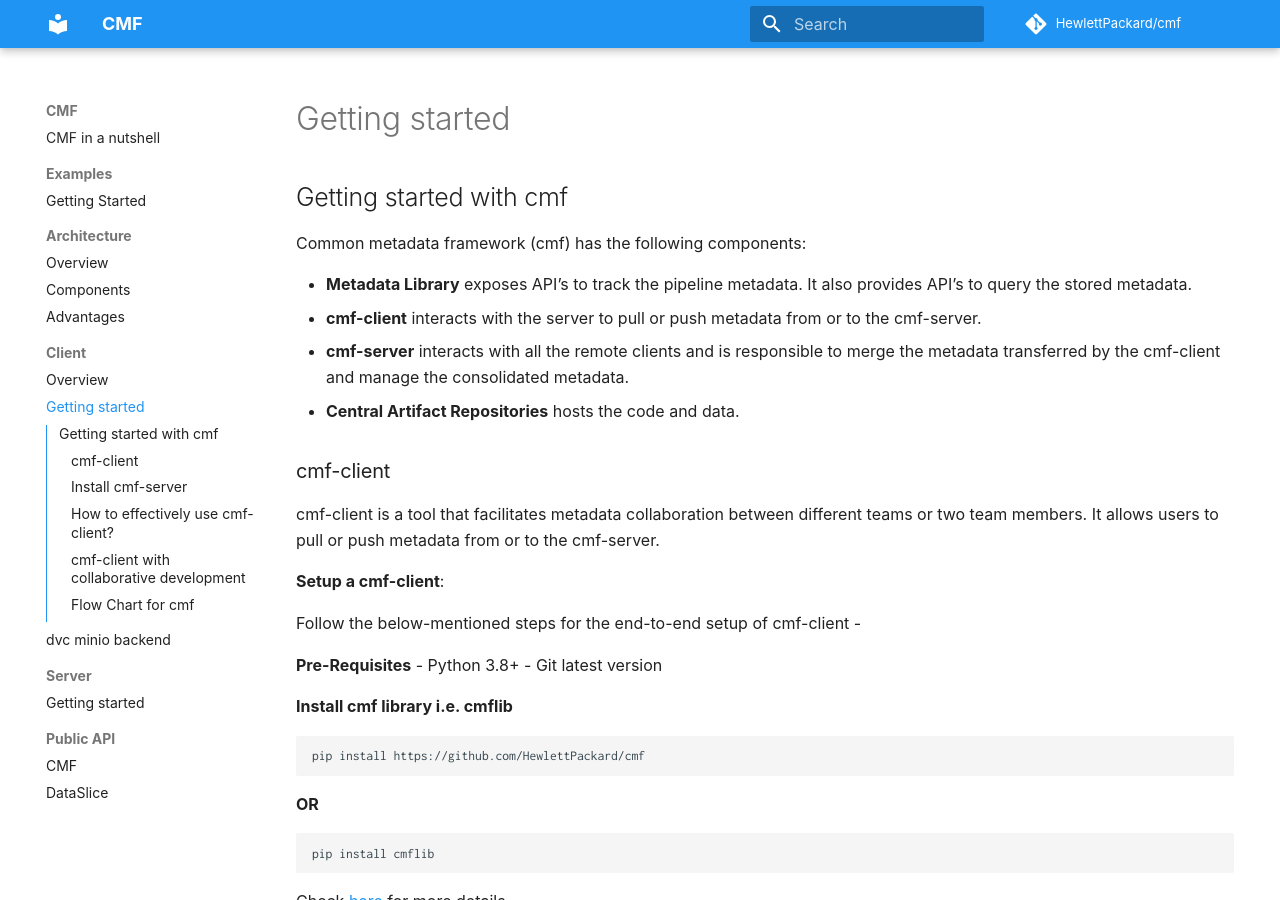
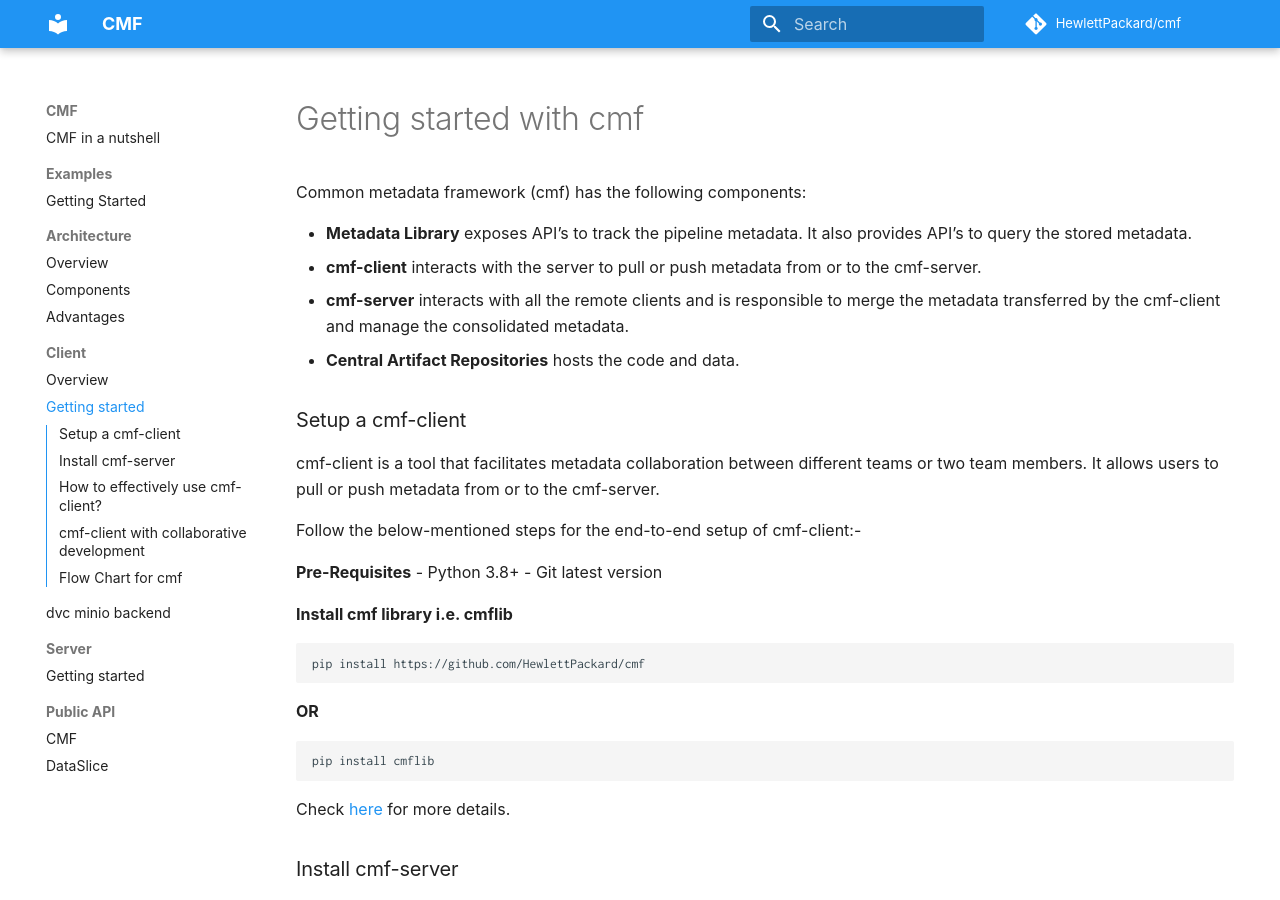
Before and after one commit to HewlettPackard/cmf, an MkDocs documentation site: the page built from docs/cmf_client/step-by-step.md, in a window 1280 px wide and 900 px high. Built offline with MkDocs 1.6.1 and Material for MkDocs 9.7.7, drawn with Linux system fonts in a browser that asks for light colours; some web fonts are replaced; comment, search, counter and statistics services are not loaded.

Commit message:
Update step-by-step.md

````diff
--- a/docs/cmf_client/step-by-step.md
+++ b/docs/cmf_client/step-by-step.md
@@ -1,4 +1,4 @@
-## Getting started with cmf
+# Getting started with cmf
 Common metadata framework (cmf) has the following components:
 
 - **Metadata Library** exposes API’s to track the pipeline metadata. It also provides API’s to query the stored metadata.
@@ -6,16 +6,14 @@
 - **cmf-server** interacts with all the remote clients and is responsible to merge the metadata transferred by the cmf-client and manage the consolidated metadata.
 - **Central Artifact Repositories** hosts the code and data.
 
-### cmf-client
+### Setup a cmf-client
 cmf-client is a tool that facilitates metadata collaboration between different teams or two team members. It allows users to pull or push metadata from or to the cmf-server.
 
-**Setup a cmf-client**:
-
-Follow the below-mentioned steps for the end-to-end setup of cmf-client -
+Follow the below-mentioned steps for the end-to-end setup of cmf-client:-
 
 **Pre-Requisites**
-   - Python 3.8+
-   - Git latest version
+- Python 3.8+
+- Git latest version
 
 **Install cmf library i.e. cmflib**
 ```
````
